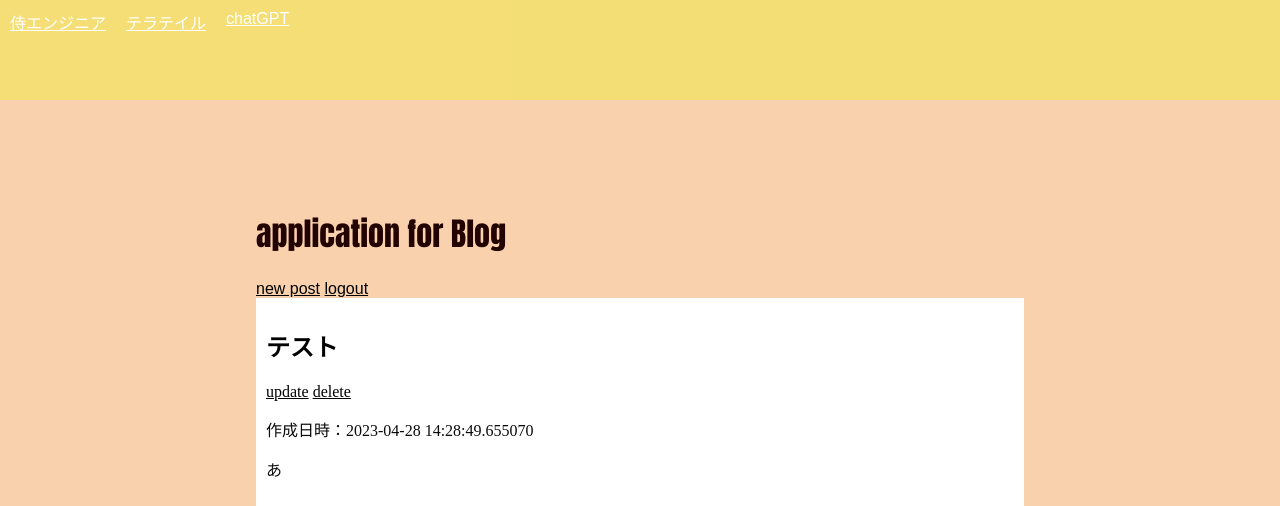
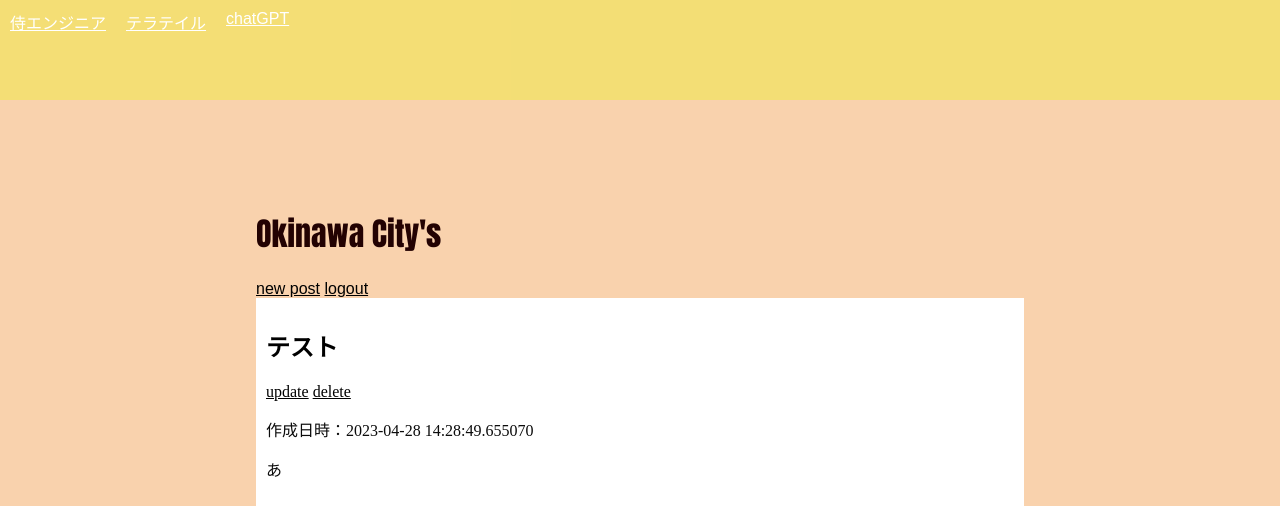
Before and after one commit to zero-penguin/okinawa-citys, a Flask app: page / in a window 1280 px wide. Shown: the top 506 px of the page. Run offline with Flask 3, Linux system fonts and the light colour scheme; a user stored in the database is signed in.

Commit message:
tatleの変更

```diff
--- a/templates/index.html
+++ b/templates/index.html
@@ -3,7 +3,7 @@
 
   <div Class="block"></div>
 
-  <h1>application for Blog</h1>
+  <h1>Okinawa City's</h1>
 
   <div Class="nav">
     <a href = "/create" role="button">new post</a>
```
